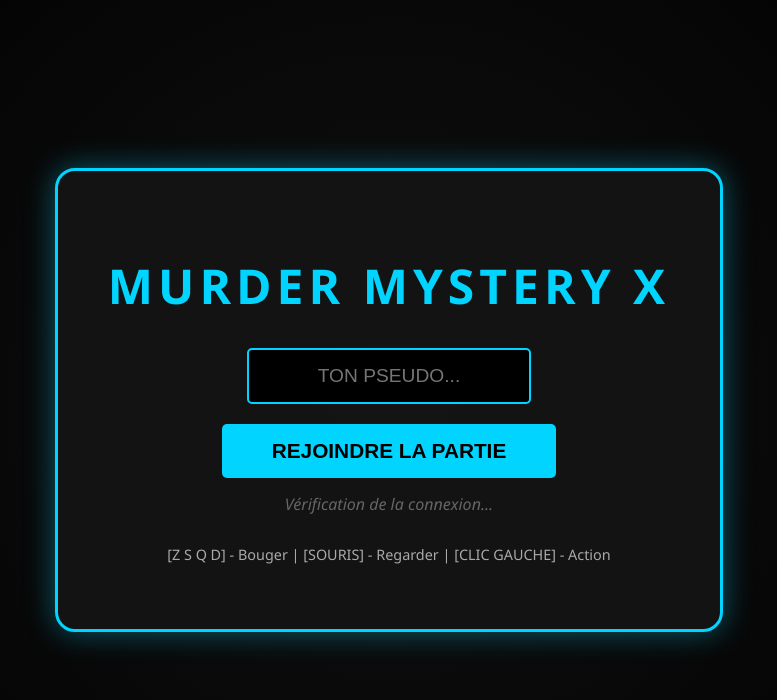
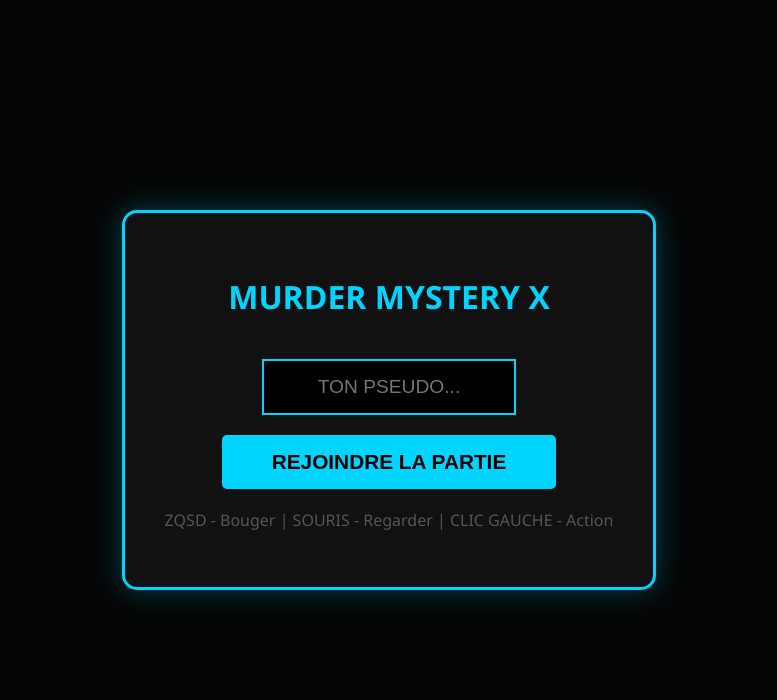
Before and after one commit to 1cident/murder-mystery-x, a website: page index.html in a window 1280 px wide. Shown: the whole page, without its empty margins (251-1028 px from the left). Drawn offline with nearby package versions, Linux system fonts and the light colour scheme.

Commit message:
Update index.html

```diff
--- a/index.html
+++ b/index.html
@@ -3,72 +3,43 @@
 <head>
     <meta charset="UTF-8">
     <meta name="viewport" content="width=device-width, initial-scale=1.0">
-    <title>MURDER MYSTERY 3D - MEGA UPDATE</title>
+    <title>MURDER MYSTERY 3D - FIXED BUTTON</title>
     <style>
-        /* STYLE DU JEU */
-        body { margin: 0; overflow: hidden; background: #000; font-family: 'Segoe UI', Tahoma, Geneva, Verdana, sans-serif; }
-
-        #hud {
-            position: absolute; top: 20px; left: 20px; z-index: 10;
-            color: #00d4ff; font-size: 1.8em; font-weight: bold;
-            text-shadow: 3px 3px 0px #000; pointer-events: none;
-        }
-
-        #crosshair {
-            position: absolute; top: 50%; left: 50%; width: 12px; height: 12px;
-            border: 2px solid rgba(255,255,255,0.8); border-radius: 50%;
-            transform: translate(-50%, -50%); z-index: 5; pointer-events: none;
-        }
-
-        /* MENU DE DÉPART */
-        #instructions {
-            position: absolute; inset: 0; display: flex; flex-direction: column;
-            align-items: center; justify-content: center;
-            background: radial-gradient(circle, #111 0%, #000 100%);
-            color: white; z-index: 100; text-align: center;
-        }
-
-        #menu-box {
-            background: rgba(20, 20, 20, 0.9); padding: 50px;
-            border: 3px solid #00d4ff; border-radius: 20px;
-            box-shadow: 0 0 30px rgba(0, 212, 255, 0.4);
-        }
-
-        h1 { font-size: 3em; margin-bottom: 10px; color: #00d4ff; letter-spacing: 5px; }
-
-        input {
-            padding: 15px; margin: 20px 0; font-size: 1.2em; border-radius: 5px;
-            background: #000; color: #fff; border: 2px solid #00d4ff;
-            text-align: center; width: 250px; outline: none;
-        }
-
-        button {
-            padding: 15px 50px; font-size: 1.3em; cursor: pointer;
-            background: #00d4ff; border: none; font-weight: bold;
-            color: #000; border-radius: 5px; transition: 0.3s;
-        }
-
-        button:hover { background: #fff; transform: scale(1.1); box-shadow: 0 0 20px #fff; }
-
-        #status-msg { margin-top: 15px; color: #666; font-style: italic; }
+        body { margin: 0; overflow: hidden; background: #000; font-family: 'Segoe UI', sans-serif; }
+        #hud { position: absolute; top: 20px; left: 20px; z-index: 10; color: #00d4ff; font-size: 1.8em; font-weight: bold; text-shadow: 2px 2px 0px #000; pointer-events: none; }
+        #crosshair { position: absolute; top: 50%; left: 50%; width: 12px; height: 12px; border: 2px solid white; border-radius: 50%; transform: translate(-50%, -50%); z-index: 5; pointer-events: none; }
+        #instructions { position: absolute; inset: 0; display: flex; flex-direction: column; align-items: center; justify-content: center; background: #050505; color: white; z-index: 100; text-align: center; }
+        #menu-box { background: #111; padding: 40px; border: 3px solid #00d4ff; border-radius: 15px; box-shadow: 0 0 30px rgba(0,212,255,0.3); }
+        input { padding: 15px; margin: 20px 0; font-size: 1.2em; border: 2px solid #00d4ff; background: #000; color: #fff; text-align: center; width: 220px; }
+        button { padding: 15px 50px; font-size: 1.3em; cursor: pointer; background: #00d4ff; border: none; font-weight: bold; color: #000; border-radius: 5px; }
+        button:hover { background: #fff; transform: scale(1.05); }
+        #error-log { color: #ff4444; margin-top: 10px; font-size: 0.8em; }
     </style>
 </head>
 <body>
 
-    <div id="hud">Rôle : En attente...</div>
+    <div id="hud">Rôle : Attente...</div>
     <div id="crosshair"></div>
 
     <div id="instructions">
         <div id="menu-box">
-            <h1>MURDER MYSTERY X</h1>
+            <h1 style="color: #00d4ff;">MURDER MYSTERY X</h1>
             <input type="text" id="nickname" placeholder="TON PSEUDO..." maxlength="12">
             <br>
             <button id="joinBtn">REJOINDRE LA PARTIE</button>
-            <div id="status-msg">Vérification de la connexion...</div>
-            <p style="color: #aaa; margin-top: 30px; font-size: 0.9em;">
-                [Z S Q D] - Bouger | [SOURIS] - Regarder | [CLIC GAUCHE] - Action
-            </p>
+            <div id="error-log"></div>
+            <p style="color: #555; margin-top: 20px;">ZQSD - Bouger | SOURIS - Regarder | CLIC GAUCHE - Action</p>
         </div>
     </div>
 
-    <script src="
+    <script src="https://cdnjs.cloudflare.com/ajax/libs/three.js/r128/three.min.js"></script>
+    <script src="https://cdn.socket.io/4.7.2/socket.io.min.js"></script>
+
+    <script>
+        // --- 1. SÉCURITÉ ET BOUTON (EXÉCUTÉ EN PREMIER) ---
+        const log = document.getElementById('error-log');
+        let socket;
+
+        try {
+            socket = io("https://murder-mystery-x.onrender.com");
+        } catch (e)
```
